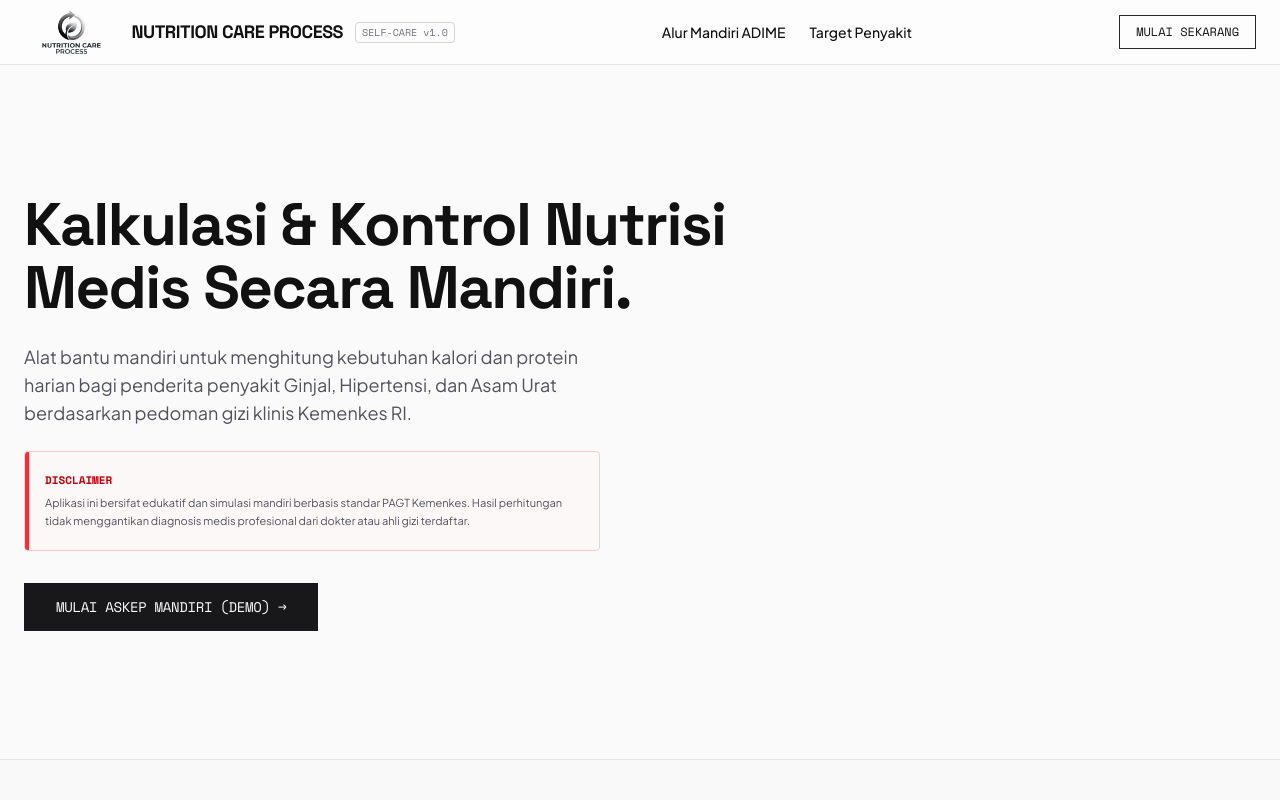
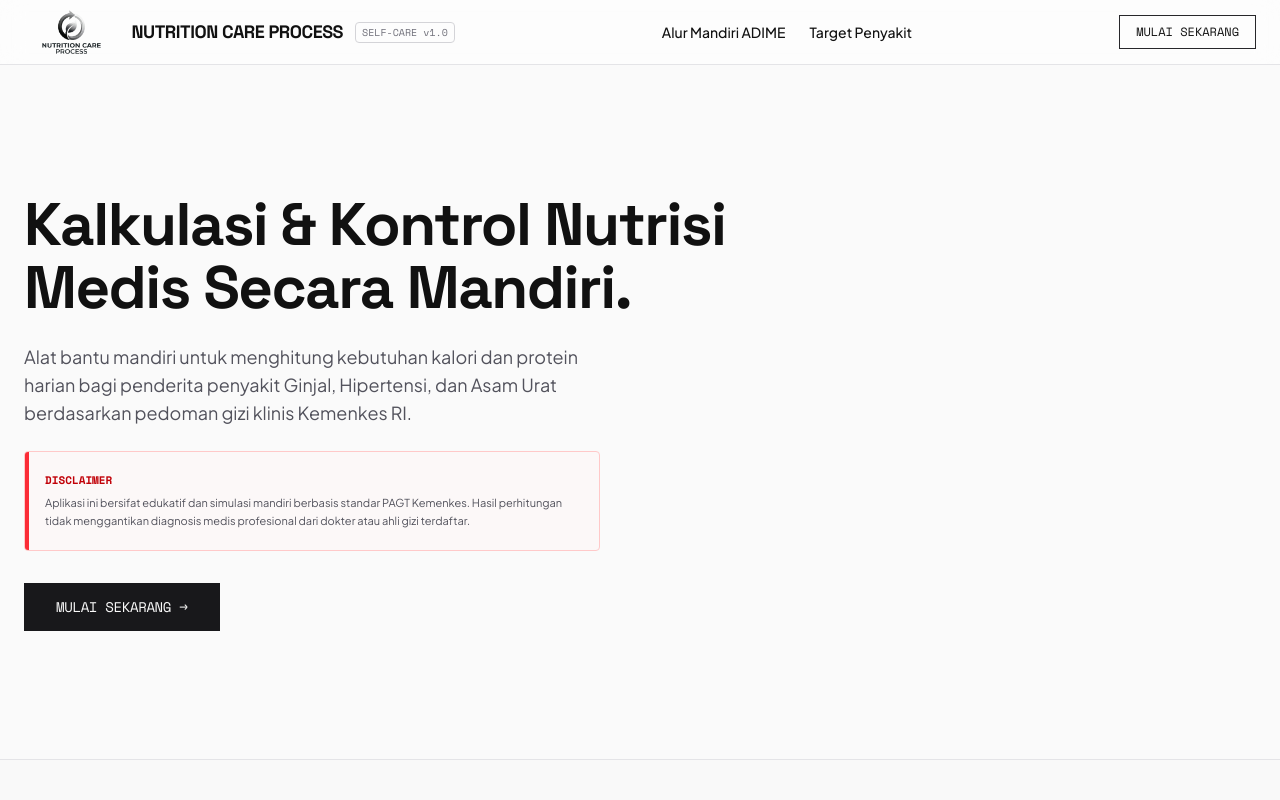
Before and after one commit to nexiusrl/nutrition-care-process, a Next.js app: page / in a window 1280 px wide. Shown: the top 800 px of the page. Built offline with nearby package versions, Linux system fonts and the light colour scheme.

Commit message:
chore: change text

```diff
--- a/src/app/page.tsx
+++ b/src/app/page.tsx
@@ -84,7 +84,7 @@ export default function Home() {
                 href="/dashboard"
                 className="flex items-center justify-center px-8 h-12 bg-primary text-primary-foreground text-sm font-mono tracking-tight hover:bg-zinc-800 dark:hover:bg-zinc-200 transition-colors"
               >
-                MULAI ASKEP MANDIRI (DEMO) &rarr;
+                MULAI SEKARANG &rarr;
               </Link>
             </div>
           </div>
@@ -118,7 +118,9 @@ export default function Home() {
                 <span className="font-mono text-zinc-400 text-[10px] tracking-widest block mb-3 uppercase">
                   Step 01
                 </span>
-                <h3 className="font-display font-bold text-xl mb-2 transition-colors duration-300 group-hover:text-zinc-900 dark:group-hover:text-white">Asesmen</h3>
+                <h3 className="font-display font-bold text-xl mb-2 transition-colors duration-300 group-hover:text-zinc-900 dark:group-hover:text-white">
+                  Asesmen
+                </h3>
                 <p className="text-xs text-zinc-500 leading-relaxed">
                   Input mandiri data antropometri Anda (BB, TB) beserta hasil
                   laboratorium medis terakhir secara aman.
```
